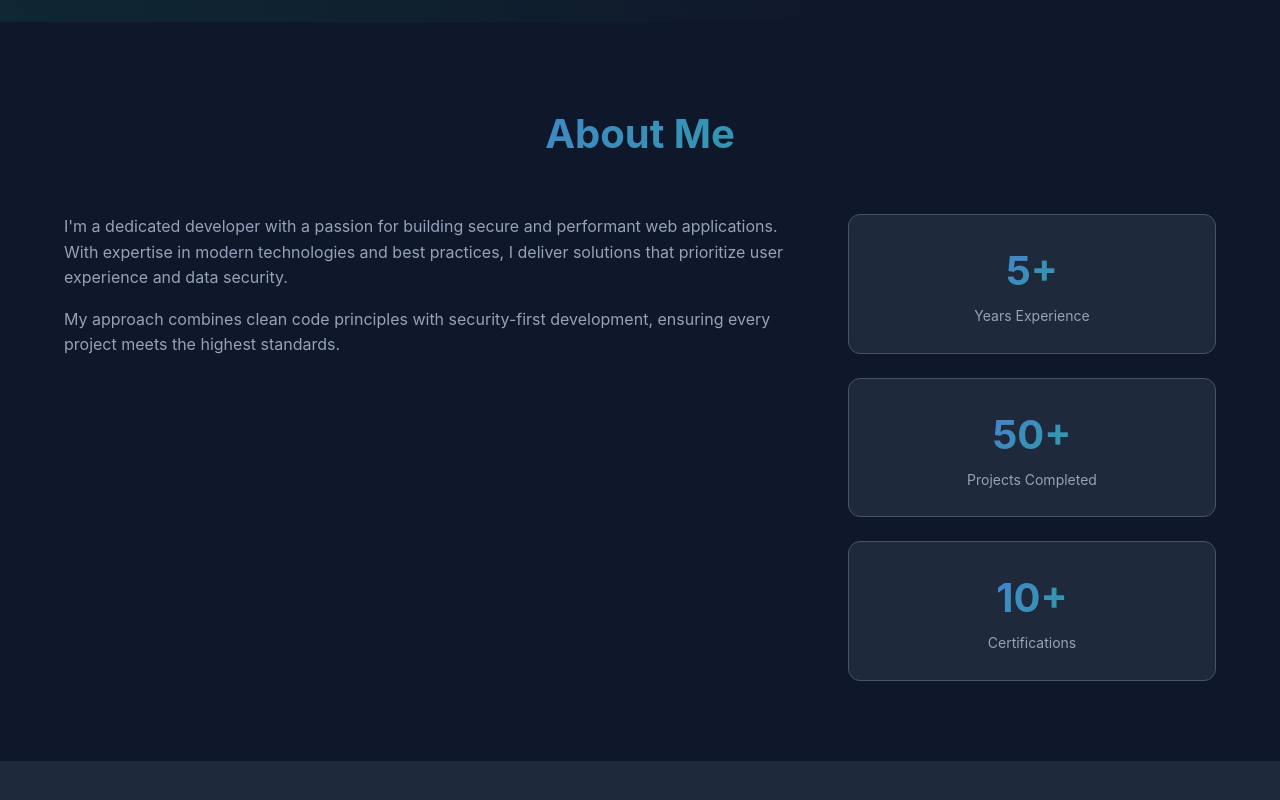
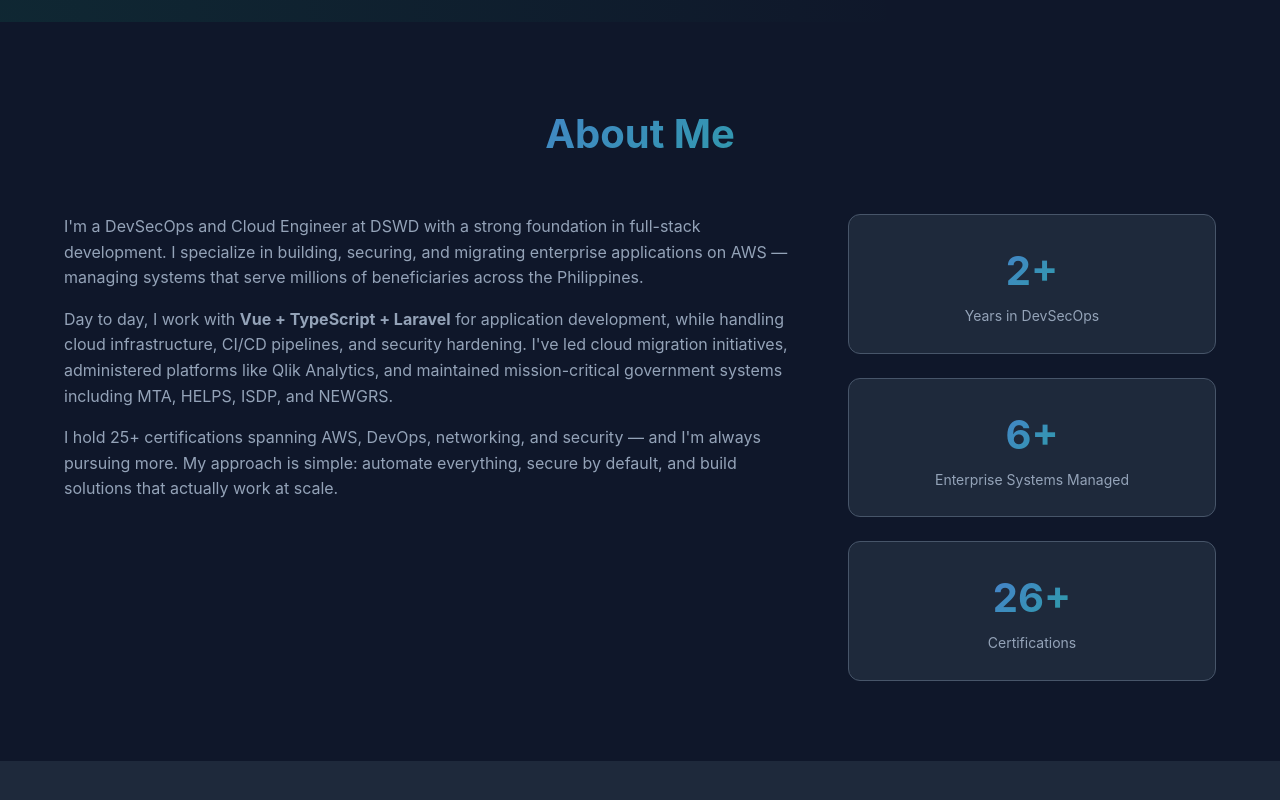
Before and after one commit to Bootloader1z/Bootloader1z.github.io, a plain HTML site: page index.html in a window 1280 px wide. Shown: the part 778-1578 px from the top of the page. Drawn offline with Linux system fonts and the light colour scheme.

Commit message:
Enhance About section with real experience and accurate stats

```diff
--- a/index.html
+++ b/index.html
@@ -42,7 +42,7 @@
                 <p class="hero-greeting">Hello, I'm</p>
                 <h1 class="hero-name">Matthew D. Laxamana</h1>
                 <p class="hero-title">DevSecOps - Cloud Engineer</p>
-                <p class="hero-description">Passionate about creating secure, efficient, and beautiful web applications.</p>
+                <p class="hero-description">Building secure cloud infrastructure and scalable applications for government enterprise systems.</p>
                 <div class="hero-buttons">
                     <a href="#contact" class="btn btn-primary">Get In Touch</a>
                     <a href="#projects" class="btn btn-secondary">View Work</a>
@@ -60,20 +60,21 @@
             <h2 class="section-title">About Me</h2>
             <div class="about-content">
                 <div class="about-text">
-                    <p>I'm a dedicated developer with a passion for building secure and performant web applications. With expertise in modern technologies and best practices, I deliver solutions that prioritize user experience and data security.</p>
-                    <p>My approach combines clean code principles with security-first development, ensuring every project meets the highest standards.</p>
+                    <p>I'm a DevSecOps and Cloud Engineer at DSWD with a strong foundation in full-stack development. I specialize in building, securing, and migrating enterprise applications on AWS — managing systems that serve millions of beneficiaries across the Philippines.</p>
+                    <p>Day to day, I work with <strong>Vue + TypeScript + Laravel</strong> for application development, while handling cloud infrastructure, CI/CD pipelines, and security hardening. I've led cloud migration initiatives, administered platforms like Qlik Analytics, and maintained mission-critical government systems including MTA, HELPS, ISDP, and NEWGRS.</p>
+                    <p>I hold 25+ certifications spanning AWS, DevOps, networking, and security — and I'm always pursuing more. My approach is simple: automate everything, secure by default, and build solutions that actually work at scale.</p>
                 </div>
                 <div class="about-stats">
                     <div class="stat-item">
-                        <span class="stat-number">5+</span>
-                        <span class="stat-label">Years Experience</span>
+                        <span class="stat-number">2+</span>
+                        <span class="stat-label">Years in DevSecOps</span>
                     </div>
                     <div class="stat-item">
-                        <span class="stat-number">50+</span>
-                        <span class="stat-label">Projects Completed</span>
+                        <span class="stat-number">6+</span>
+                        <span class="stat-label">Enterprise Systems Managed</span>
                     </div>
                     <div class="stat-item">
-                        <span class="stat-number">10+</span>
+                        <span class="stat-number">26+</span>
                         <span class="stat-label">Certifications</span>
                     </div>
                 </div>
```
